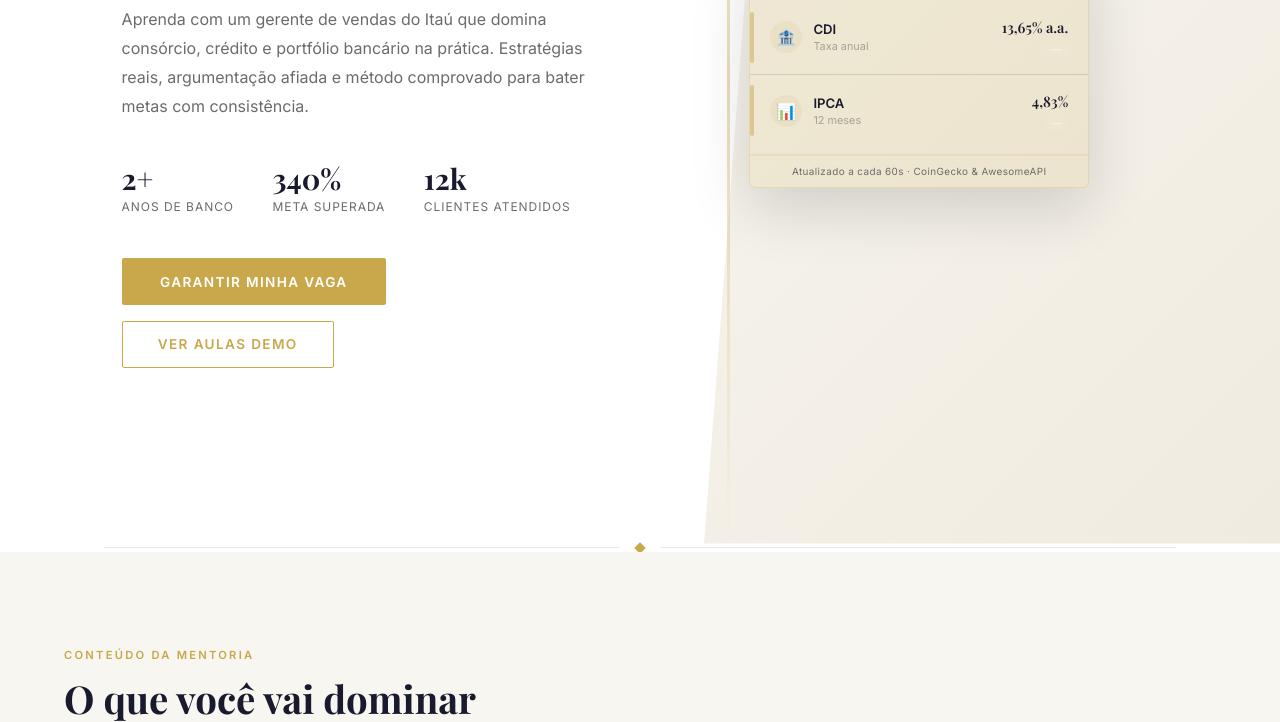
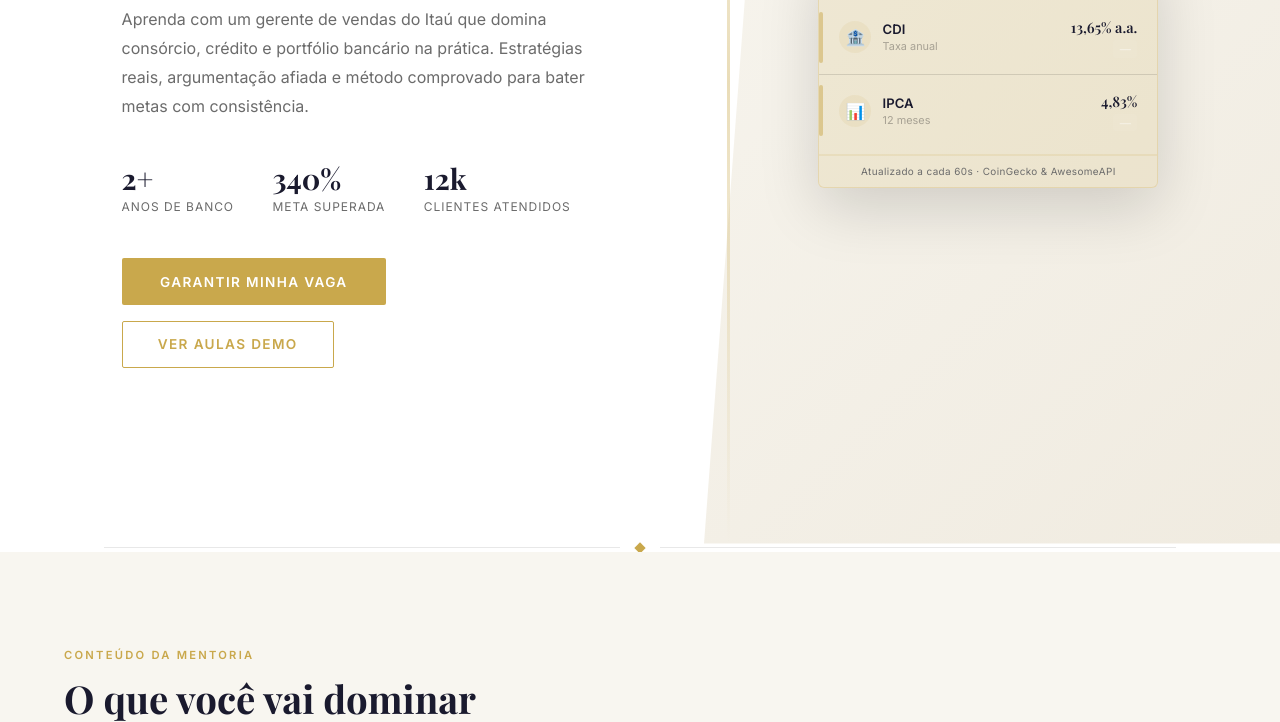
Before and after one commit to TLDevStudio/curso-banco, a plain HTML site: page index.html in a window 1280 px wide. Shown: the part 378-1100 px from the top of the page. Drawn offline with nearby package versions, Linux system fonts and the light colour scheme; no server answers.

Commit message:
atualizando espaço do mercado ao vivo

```diff
--- a/css/style.css
+++ b/css/style.css
@@ -274,8 +274,8 @@ nav {
     overflow: hidden;
     width: 100%;
     max-width: 340px;
-    justify-self: center;
-    align-self: center;
+    justify-self: right;
+    align-self: right;
     box-shadow: 0 20px 60px rgba(0, 0, 0, 0.15);
 }
 
```
